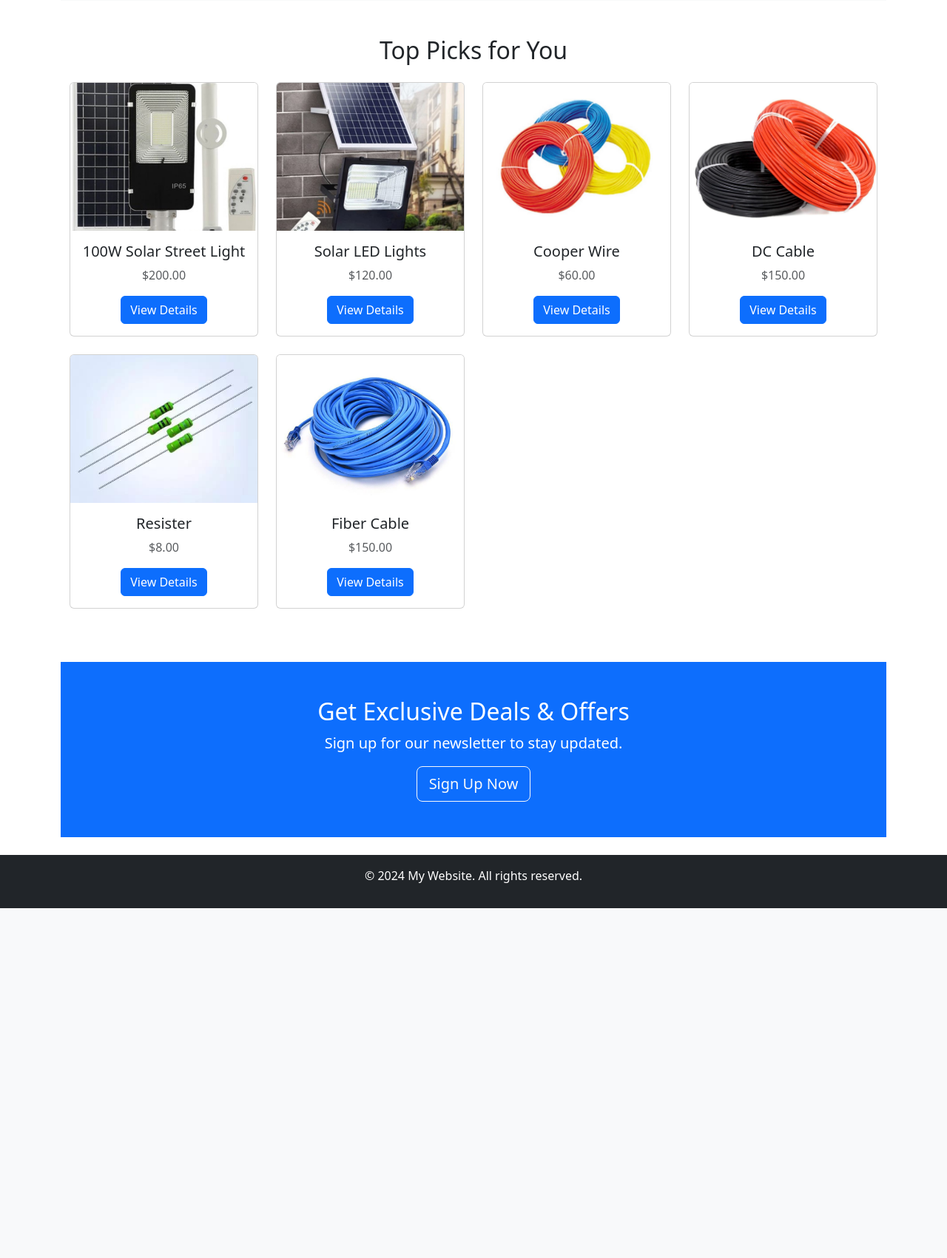
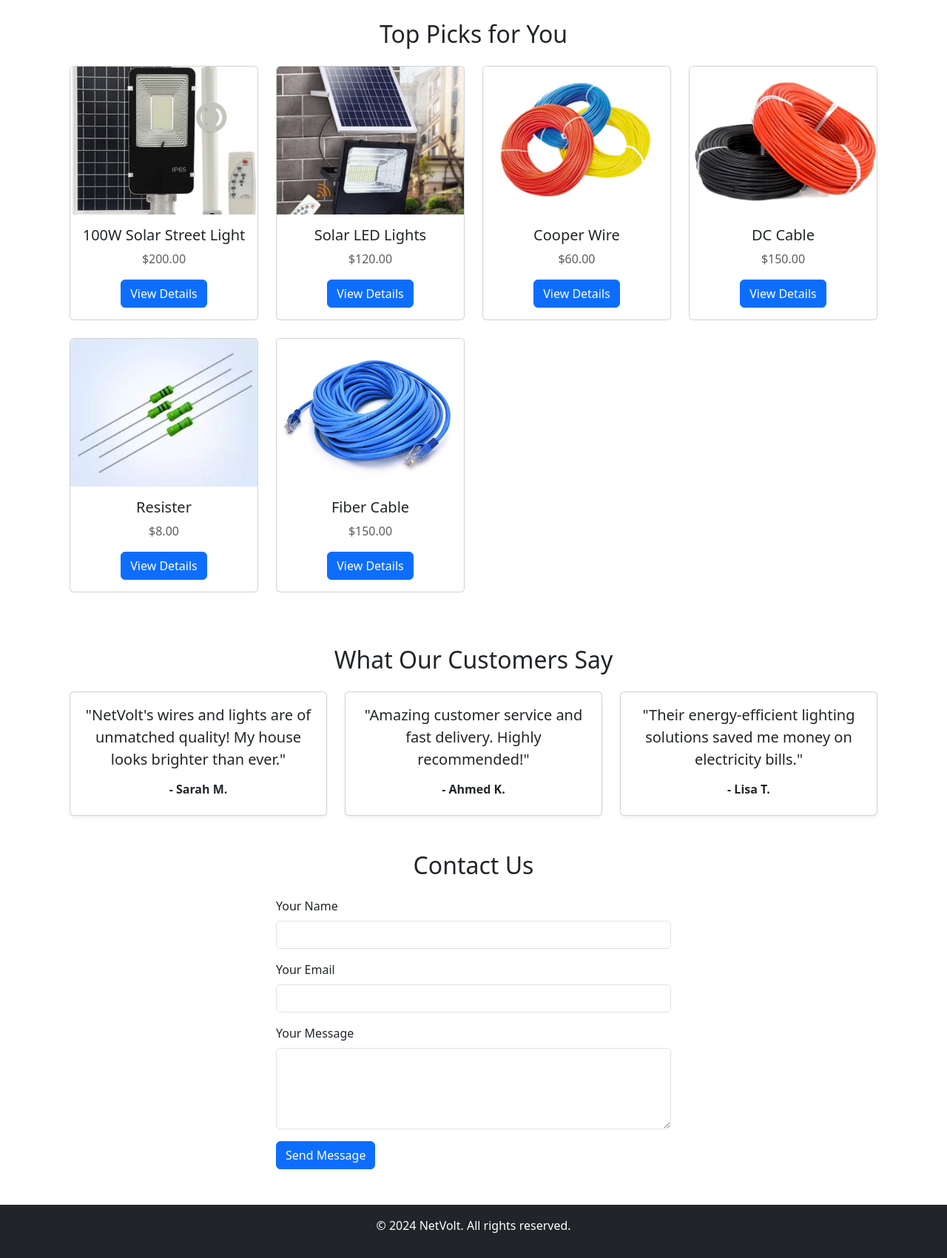
Before and after one commit to awais4442202/Ali-Web, a Django app: page / in a window 1280 px wide. Shown: the part 508-2209 px from the top of the page at 74% size. Before the commit the page ends 1736 px from the top, so only its background shows below. Run offline with Django 5.2, Linux system fonts and the light colour scheme; data comes from the database, SQL or seed files in the repository; both versions use the stored data as it was after the commit.

Commit message:
Add files via upload

```diff
--- a/Ali_Web/settings.py
+++ b/Ali_Web/settings.py
@@ -26,7 +26,7 @@ SECRET_KEY = 'django-insecure-4!ar%+&wcq6&p5-pzr2mymwca4_-evt^80+nve+d#@r*m23&v$
 DEBUG = True
 
 # ALLOWED_HOSTS = ['127.0.0.1', 'localhost', 'netvolt.shop']
-ALLOWED_HOSTS = ['netvolt.shop', 'www.netvolt.shop']
+ALLOWED_HOSTS = ['netvolt.shop', 'www.netvolt.shop', '127.0.0.1']
 
 # Application definition
 
--- a/My_App/models.py
+++ b/My_App/models.py
@@ -5,12 +5,13 @@ from django import forms
 
 
 class Product(models.Model):
-    name = models.CharField(max_length=100)
+    name = models.CharField(max_length=255)
     description = models.TextField()
     price = models.DecimalField(max_digits=10, decimal_places=2)
-    image = models.ImageField(upload_to='products/')  # Requires `Pillow` for image uploads
-    seller = models.CharField(max_length=100, default="Nearest Seller")
-    shipping_time = models.CharField(max_length=50, default="3-4 days")
+    image = models.ImageField(upload_to='products/')
+    seller = models.CharField(max_length=255, null=True, blank=True)
+    shipping_time = models.IntegerField(null=True, blank=True)  # Example field
+    views = models.IntegerField(default=0)  # New field for tracking views
 
     def __str__(self):
         return self.name
--- a/My_App/templates/base.html
+++ b/My_App/templates/base.html
@@ -4,7 +4,7 @@
 <head>
     <meta charset="UTF-8">
     <meta name="viewport" content="width=device-width, initial-scale=1.0">
-    <title>{% block title %}My Website{% endblock %}</title>
+    <title>{% block title %} NetVolt {% endblock %}</title>
 
     <link rel="stylesheet" href="{% static 'app_name/styles.css' %}">
 
@@ -19,7 +19,7 @@
     <header class="bg-light border-bottom">
         <nav class="navbar navbar-expand-lg navbar-light container">
             <!-- Brand -->
-            <a class="navbar-brand" href="/">E-Shop</a>
+            <a class="navbar-brand" href="/">NetVolt</a>
 
             <!-- Icons (Wishlist and Cart) -->
             <div class="d-flex align-items-center order-lg-3">
@@ -51,13 +51,10 @@
                         <a class="nav-link" href="/">Home</a>
                     </li>
                     <li class="nav-item">
-                        <a class="nav-link" href="/categories/">About</a>
+                        <a class="nav-link" href="/about/">About</a>
                     </li>
                     <li class="nav-item">
                         <a class="nav-link" href="/products/">Shop</a>
-                    </li>
-                    <li class="nav-item">
-                        <a class="nav-link" href="/contact/">Contact</a>
                     </li>
                 </ul>
             </div>
@@ -73,8 +70,8 @@
     </main>
 
     <!-- Footer -->
-    <footer class="bg-dark text-white text-center py-3 mt-4">
-        <p>&copy; 2024 My Website. All rights reserved.</p>
+    <footer class="bg-dark text-white text-center py-3 mt-auto">
+        <p>&copy; 2024 NetVolt. All rights reserved.</p>
     </footer>
 
     <!-- Bootstrap JS with Popper -->
--- a/My_App/templates/home.html
+++ b/My_App/templates/home.html
@@ -1,7 +1,7 @@
 {% extends 'base.html' %}
 
 {% block title %}
-Welcome to {{ site_name }} - Your One-Stop Shop!
+Welcome to NetVolt - Your One-Stop Shop!
 {% endblock %}
 
 {% block content %}
@@ -15,7 +15,7 @@ Welcome to {{ site_name }} - Your One-Stop Shop!
             <a href="/about/" class="btn btn-outline-secondary btn-lg">Learn More</a>
         </div>
         <div class="col-md-6">
-            <img src="/static/My_App/images/wire.jpg" class="img-fluid rounded shadow" alt="Hero Image">
+            <img src="https://images.unsplash.com/photo-1599256871679-6a154745680b?w=800&auto=format&fit=crop&q=60&ixlib=rb-4.0.3&ixid=M3wxMjA3fDB8MHxzZWFyY2h8NHx8d2lyZXxlbnwwfHwwfHx8MA%3D%3D" class="img-fluid rounded shadow" alt="Hero Image">
         </div>
     </div>
 </div>
@@ -39,12 +39,72 @@ Welcome to {{ site_name }} - Your One-Stop Shop!
     </div>
 </div>
 
-<!-- Call to Action -->
-<div class="container-fluid bg-primary text-white py-5">
-    <div class="text-center">
-        <h2>Get Exclusive Deals & Offers</h2>
-        <p class="lead">Sign up for our newsletter to stay updated.</p>
-        <a href="/signup/" class="btn btn-outline-light btn-lg">Sign Up Now</a>
+<!-- Customer Testimonials Section -->
+<div class="container my-5">
+    <h2 class="text-center mb-4">What Our Customers Say</h2>
+    <div class="row text-center">
+        <div class="col-md-4">
+            <div class="card shadow-sm">
+                <div class="card-body">
+                    <p class="lead">"NetVolt's wires and lights are of unmatched quality! My house looks brighter than ever."</p>
+                    <h6 class="fw-bold">- Sarah M.</h6>
+                </div>
+            </div>
+        </div>
+        <div class="col-md-4">
+            <div class="card shadow-sm">
+                <div class="card-body">
+                    <p class="lead">"Amazing customer service and fast delivery. Highly recommended!"</p>
+                    <h6 class="fw-bold">- Ahmed K.</h6>
+                </div>
+            </div>
+        </div>
+        <div class="col-md-4">
+            <div class="card shadow-sm">
+                <div class="card-body">
+                    <p class="lead">"Their energy-efficient lighting solutions saved me money on electricity bills."</p>
+                    <h6 class="fw-bold">- Lisa T.</h6>
+                </div>
+            </div>
+        </div>
     </div>
 </div>
+
+
+<!-- Contact Form Section -->
+<div class="container my-5">
+    <h2 class="text-center mb-4">Contact Us</h2>
+    <div class="row justify-content-center">
+        <div class="col-md-6">
+            <form method="post" action="">
+                {% csrf_token %}
+                <div class="mb-3">
+                    <label for="id_name" class="form-label">Your Name</label>
+                    <input type="text" name="name" class="form-control" id="id_name" value="{{ form.name.value|default:'' }}" required>
+                    {% for error in form.name.errors %}
+                        <div class="text-danger">{{ error }}</div>
+                    {% endfor %}
+                </div>
+                <div class="mb-3">
+                    <label for="id_email" class="form-label">Your Email</label>
+                    <input type="email" name="email" class="form-control" id="id_email" value="{{ form.email.value|default:'' }}" required>
+                    {% for error in form.email.errors %}
+                        <div class="text-danger">{{ error }}</div>
+                    {% endfor %}
+                </div>
+                <div class="mb-3">
+                    <label for="id_message" class="form-label">Your Message</label>
+                    <textarea name="message" class="form-control" id="id_message" rows="4" required>{{ form.message.value|default:'' }}</textarea>
+                    {% for error in form.message.errors %}
+                        <div class="text-danger">{{ error }}</div>
+                    {% endfor %}
+                </div>
+                <button type="submit" class="btn btn-primary">Send Message</button>
+            </form>
+        </div>
+    </div>
+</div>
+
+
+
 {% endblock %}
--- a/My_App/urls.py
+++ b/My_App/urls.py
@@ -15,5 +15,6 @@ urlpatterns = [
     path('purchase-success/<int:order_id>/', views.purchase_success, name='purchase_success'),
     path('product/<int:product_id>/', views.product_detail, name='product_detail'),
     path('contact/', views.contact_page, name='contact'),
+    path('about/', views.about, name='about'),
 
 ]
--- a/My_App/views.py
+++ b/My_App/views.py
@@ -77,9 +77,15 @@ def cart_page(request):
 
 
 def home(request):
-    featured_products = Product.objects.all()[:8]  # For example, fetching the first 8 products
-
-    return render(request, 'home.html', {'featured_products': featured_products})
+    if request.method == "POST":
+        form = ContactForm(request.POST)
+        if form.is_valid():
+            form.save()
+            return redirect('home')  # Redirect to the same page or a 'thank you' page
+    else:
+        form = ContactForm()
+    featured_products = Product.objects.order_by('-views')[:8]
+    return render(request, 'home.html', {'form': form, 'featured_products': featured_products})
 
 def product_detail(request, product_id):
     product = get_object_or_404(Product, id=product_id)
@@ -89,6 +95,9 @@ def product_detail(request, product_id):
 
 def shop(request):
     return render(request, 'shop.html')
+
+def about(request):
+    return render(request, 'about.html')
 
 def products(request):
     products = Product.objects.all()
```
Also changed, not shown: My_App/templates/about.html (added, +89 -0 lines), My_App/migrations/0005_product_views_alter_product_name_and_more.py (added), db.sqlite3, media/products/IMG-20241201-WA0002.jpg (added), media/products/IMG-20241201-WA0003.jpg (added), media/products/IMG-20241201-WA0004.jpg (added), media/products/IMG-20241201-WA0005.jpg (added), media/products/IMG-20241201-WA0006.jpg (added), media/products/IMG-20241201-WA0007.jpg (added), products/css-product-card-ui.jpeg (added), 1 other file.
